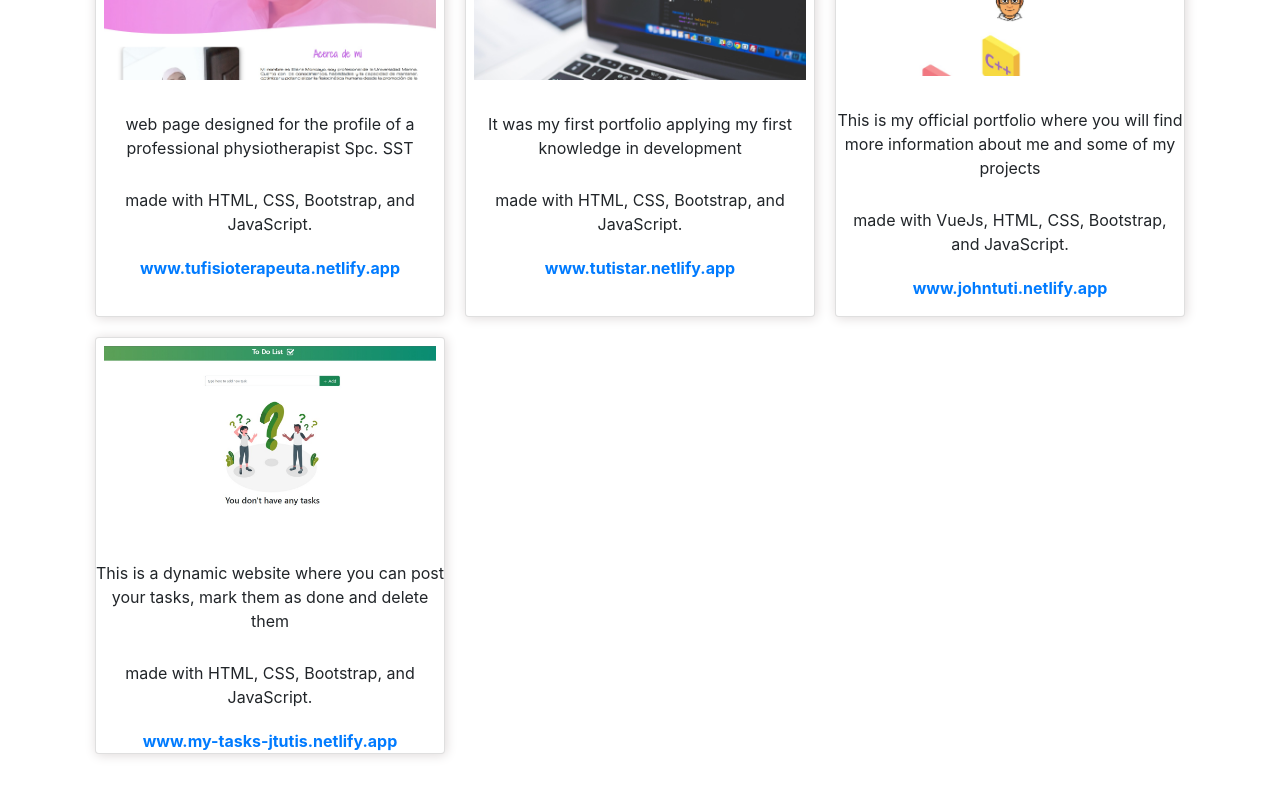
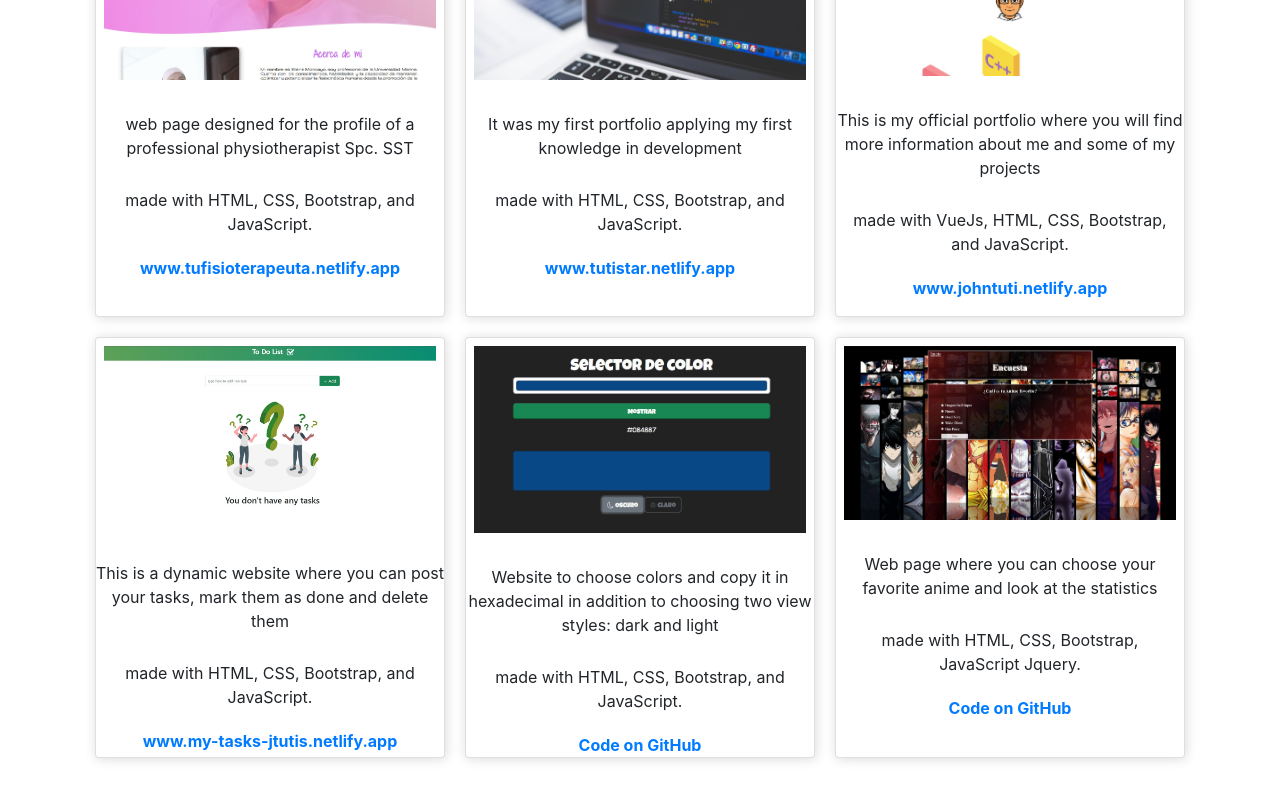
Before and after one commit to JohnFreddyTutistar/Portfolio-2.0, a Vue app in the folder Portfolio-2.0/: page /projects in a window 1280 px wide. Shown: the part 498-1298 px from the top of the page. Built offline with nearby package versions, Linux system fonts and the light colour scheme; a web font is replaced by a local one.

Commit message:
add more projects

```diff
--- a/Portfolio-2.0/src/components/ProjectsComponent.vue
+++ b/Portfolio-2.0/src/components/ProjectsComponent.vue
@@ -95,6 +95,49 @@
             ><b>www.my-tasks-jtutis.netlify.app</b></a
           >
         </div>
+
+        <div class="card">
+          <div class="img-card p-2">
+            <a href="https://github.com/JohnFreddyTutistar/colorPicker-js" target="_blank">
+              <img
+                src="../assets/colorpicker.jpg"
+                alt=""
+                width="320"
+                class="img-card2"
+              />
+            </a>
+          </div>
+          <p class="mt-4">
+            Website to choose colors and copy it in hexadecimal in addition to choosing two view styles: dark and light
+          </p>
+          <p class="mt-2 p-1">
+            made with HTML, CSS, Bootstrap, and JavaScript.
+          </p>
+          <a href="https://github.com/JohnFreddyTutistar/colorPicker-js" target="_blank"
+            ><b>Code on GitHub</b></a
+          >
+        </div>
+        <div class="card">
+          <div class="img-card p-2">
+            <a href="https://github.com/JohnFreddyTutistar/Exercise-website-js" target="_blank">
+              <img
+                src="../assets/encuesta.jpg"
+                alt=""
+                width="320"
+                class="img-card2"
+              />
+            </a>
+          </div>
+          <p class="mt-4">
+            Web page where you can choose your favorite anime and look at the statistics
+          </p>
+          <p class="mt-2 p-1">
+            made with HTML, CSS, Bootstrap, JavaScript Jquery.
+          </p>
+          <a href="https://github.com/JohnFreddyTutistar/Exercise-website-js" target="_blank"
+            ><b>Code on GitHub</b></a
+          >
+        </div>
       </div>
     </div>
   </div>
```
Also changed, not shown: Portfolio-2.0/src/assets/colorpicker.jpg (added), Portfolio-2.0/src/assets/encuesta.jpg (added).
